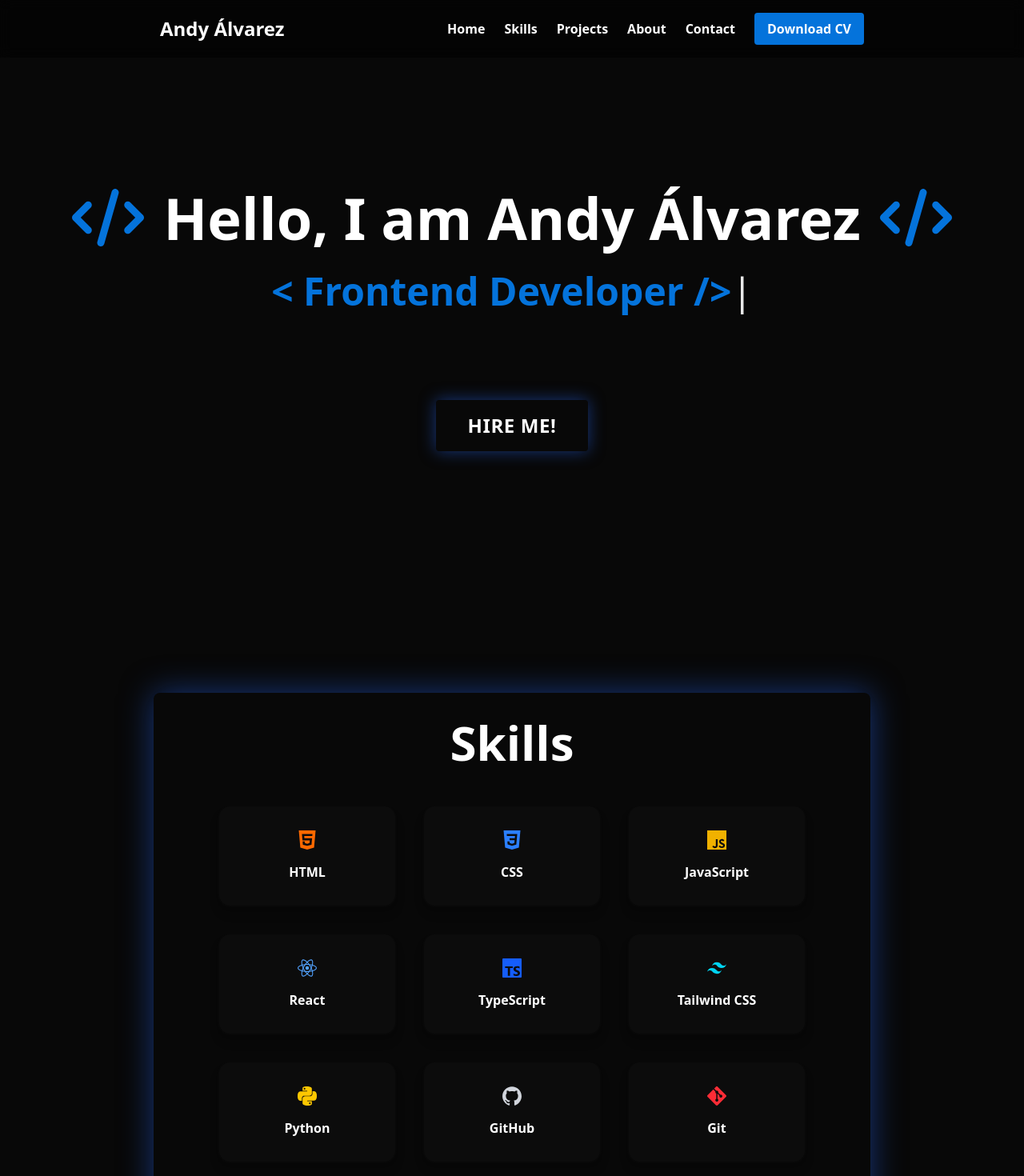
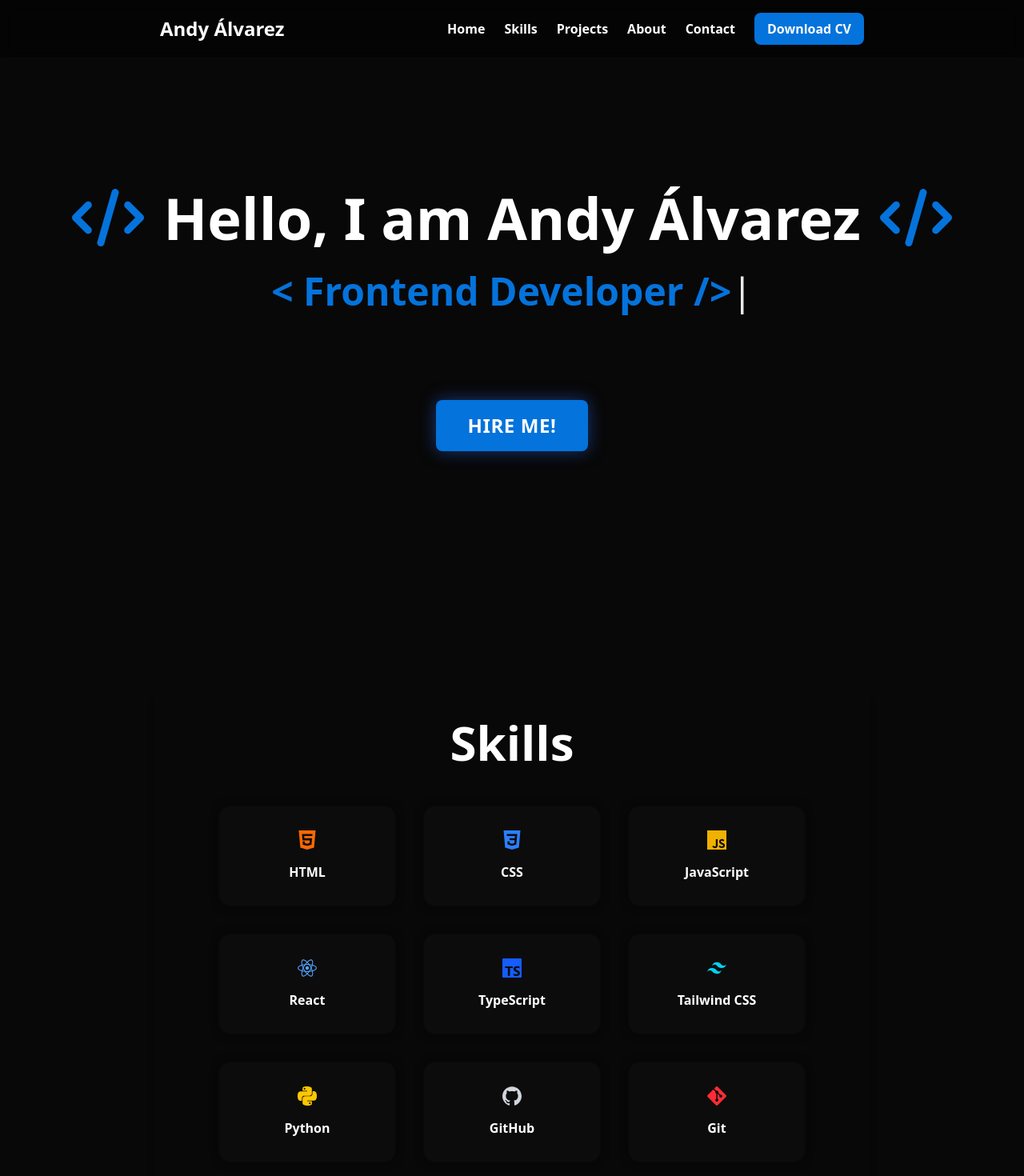
Before and after one commit to AndyAlvarezC/portfolio, a React (Vite) app in the folder portfolio-react/: page / in a window 1280 px wide. Shown: the top 1470 px of the page at 80% size. Built offline with nearby package versions, Linux system fonts and the light colour scheme.

Commit message:
Added smooth scrolling between sections and CV download functionality

```diff
--- a/portfolio-react/src/components/Cards.tsx
+++ b/portfolio-react/src/components/Cards.tsx
@@ -9,8 +9,8 @@ type SkillsCardsProps = {
 
 const SkillCard: FC<SkillsCardsProps> = ({ title, icon: Icon, color }) => {
     return (
-        <div className="flex-1/4  bg-[var(--second-bg-color)] text-white p-6 rounded-2xl shadow-lg transition-all ease-in-out duration-300 flex flex-col items-center w-40 h-32 justify-center
-        hover:shadow-blue-500 hover:scale-105 border-2 border-[var(--main-bg-color)] cursor-pointer">
+        <div className="flex-1/4  bg-[var(--second-bg-color)] text-white p-6 rounded-2xl shadow-[0px_0px_10px_rgba(0,0,0,0.5)] transition-all ease-in-out duration-300 flex flex-col items-center w-40 h-32 justify-center
+        hover:shadow-[0px_0px_20px_rgba(37,99,235,1)] hover:scale-105 border-2 border-[var(--main-bg-color)] cursor-pointer">
             <Icon className={`w-6 h-6 mb-4 ${color}`} />
             <h3 className="text-xm font-bold">{title}</h3>
         </div>
--- a/portfolio-react/src/components/Header.tsx
+++ b/portfolio-react/src/components/Header.tsx
@@ -1,5 +1,16 @@
+import { handleScroll } from "../utils/utils";
 
 export default function Header() {
+
+    const handleDownload = (): void => {
+        const link = document.createElement("a");
+        link.href = "/CV-Andy-Álvarez.pdf";
+        link.download = "CV-Andy-Álvarez.pdf";
+        document.body.appendChild(link);
+        link.click();
+        document.body.removeChild(link);
+    };
+
     return (
         <div className="fixed bg-black/50 flex items-center justify-between p-4 px-50 w-full z-10 backdrop-blur-sm">
                 <a href="#home">
@@ -9,26 +20,16 @@ export default function Header() {
                 </a>
                 <nav>
                     <ul className="flex gap-6 font-bold items-center">
+                    <li><a onClick={() => handleScroll("home")} className="cursor-pointer">Home</a></li>
+                    <li><a onClick={() => handleScroll("skills")} className="cursor-pointer">Skills</a></li>
+                    <li><a onClick={() => handleScroll("projects")} className="cursor-pointer">Projects</a></li>
+                    <li><a onClick={() => handleScroll("about")} className="cursor-pointer">About</a></li>
+                    <li><a onClick={() => handleScroll("contact")} className="cursor-pointer">Contact</a></li>
                         <li>
-                            <a href="#home">Home</a>
-                        </li>
-                        <li>
-                            <a href="#skills">Skills</a>
-                        </li>
-                        <li>
-                            <a href="#projects">Projects</a>
-                        </li>
-                        <li>
-                            <a href="#about">About</a>
-                        </li>
-                        <li>
-                            <a href="#contact">Contact</a>
-                        </li>
-                        <li>
-                            <button className="bg-[var(--main-color)] text-white py-2 px-4 rounded
+                            <button onClick={handleDownload} className="bg-[var(--main-color)] text-white py-2 px-4 rounded-lg
                                             hover:bg-blue-600 cursor-pointer transition-all ease-in-out duration-300">
                                 {/*Al descargar CV arriba izquiera se ve 'Inscrito Infojobs'*/}
-                                <a download href="/CV-Andy-Álvarez.pdf">Download CV</a>
+                            Download CV
                             </button>
                         </li>
                     </ul>
--- a/portfolio-react/src/sections/About.tsx
+++ b/portfolio-react/src/sections/About.tsx
@@ -1,6 +1,6 @@
 
 export default function About() {
     return (
-        <div>About</div>
+        <div id="about">About</div>
     )
 }
--- a/portfolio-react/src/sections/Contact.tsx
+++ b/portfolio-react/src/sections/Contact.tsx
@@ -1,6 +1,6 @@
 
 export default function Contact() {
     return (
-        <div>Contact</div>
+        <div id="about">Contact</div>
     )
 }
--- a/portfolio-react/src/sections/Home.tsx
+++ b/portfolio-react/src/sections/Home.tsx
@@ -1,10 +1,11 @@
 import { FontAwesomeIcon } from '@fortawesome/react-fontawesome';
 import { faCode } from '@fortawesome/free-solid-svg-icons';
+import { handleScroll } from '../utils/utils';
 import TextAnimation from '../components/TextAnimation';
 
 export default function Home() {
     return (
-        <div className="home h-screen flex flex-col items-center justify-center gap-y-4">
+        <div id="home" className="h-screen flex flex-col items-center justify-center gap-y-4">
             <h1 className="flex items-center
             justify-center text-7xl font-bold">
                 <FontAwesomeIcon icon={faCode} className="text-[var(--main-color)] mr-6" />
@@ -15,7 +16,9 @@ export default function Home() {
                 <TextAnimation />
             </h3>
             <div className='flex mt-24'>
-                <button className="shadow-[0px_0px_20px_rgba(37,99,235,0.5)] text-white py-4 px-10 rounded text-2xl font-bold tracking-wide uppercase
+                <button
+                onClick={() => handleScroll("contact")}
+                className="shadow-[0px_0px_20px_rgba(37,99,235,0.5)] bg-[var(--main-color)] hover:bg-blue-600 text-white py-4 px-10 rounded-lg text-2xl font-bold tracking-wide uppercase
                 hover:shadow-[0px_0px_40px_rgba(37,99,235,1)] cursor-pointer transition-all ease-in-out duration-300">
                     Hire Me!
                 </button>
--- a/portfolio-react/src/sections/Projects.tsx
+++ b/portfolio-react/src/sections/Projects.tsx
@@ -1,6 +1,6 @@
 
 export default function Projects() {
     return (
-        <div>Projects</div>
+        <div id="projects">Projects</div>
     )
 }
--- a/portfolio-react/src/sections/Skills.tsx
+++ b/portfolio-react/src/sections/Skills.tsx
@@ -2,9 +2,9 @@ import Cards from "../components/Cards";
 
 export default function Skills() {
     return (
-        <div className="skills flex flex-col items-center justify-center h-screen">
+        <div id="skills" className="flex flex-col items-center justify-center h-screen">
             <div className="flex flex-col items-center justify-center bg-[var(--main--bg-color)]
-                            w-4xl p-8 shadow-[0px_0px_40px_rgba(37,99,235,0.5)] rounded-lg">
+                            w-4xl p-8 shadow-lg rounded-lg">
                 <h1 className="text-6xl font-bold">Skills</h1>
                 <Cards />
             </div>
--- /dev/null
+++ b/portfolio-react/src/utils/utils.ts
@@ -0,0 +1,7 @@
+
+export const handleScroll = (id: string) => {
+    const section = document.getElementById(id);
+    if (section) {
+        section.scrollIntoView({ behavior: "smooth" });
+    }
+}
```
Also changed, not shown: portfolio-react/src/App.tsx (+2 -6 lines).
